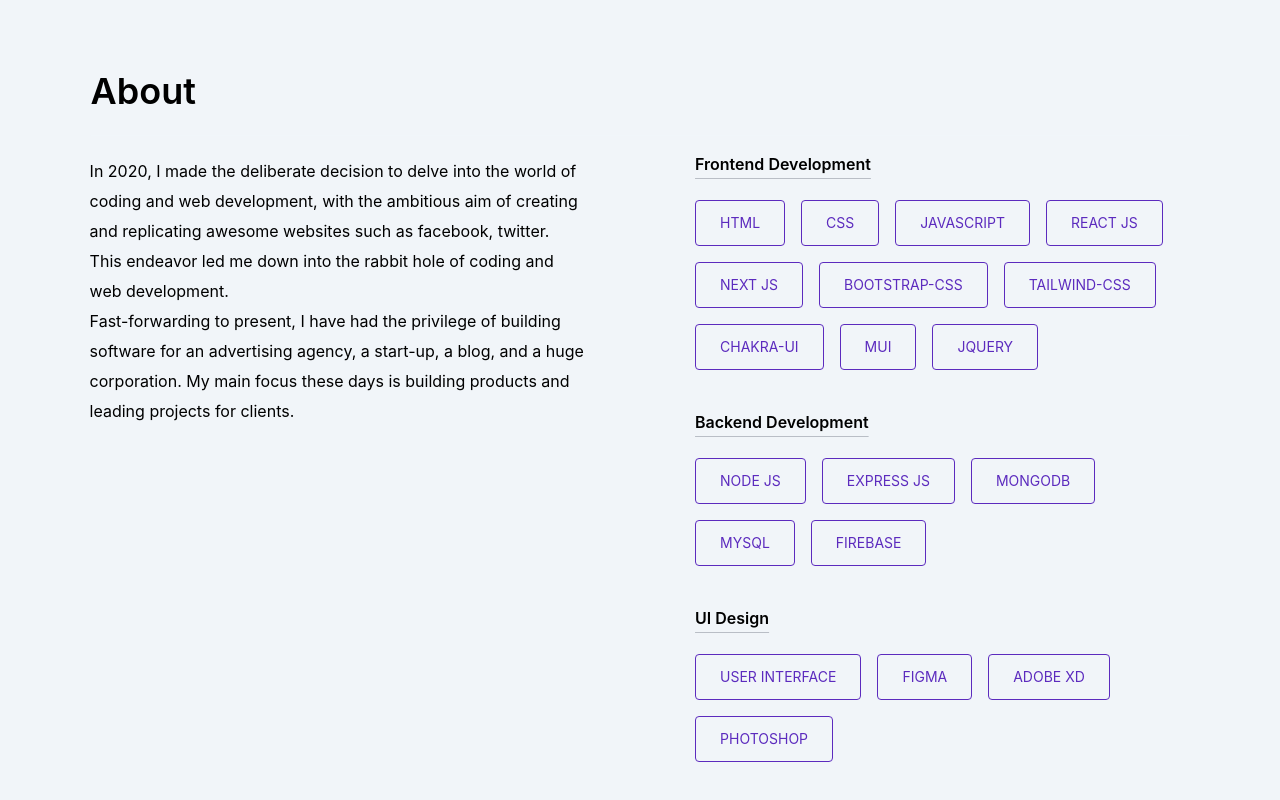
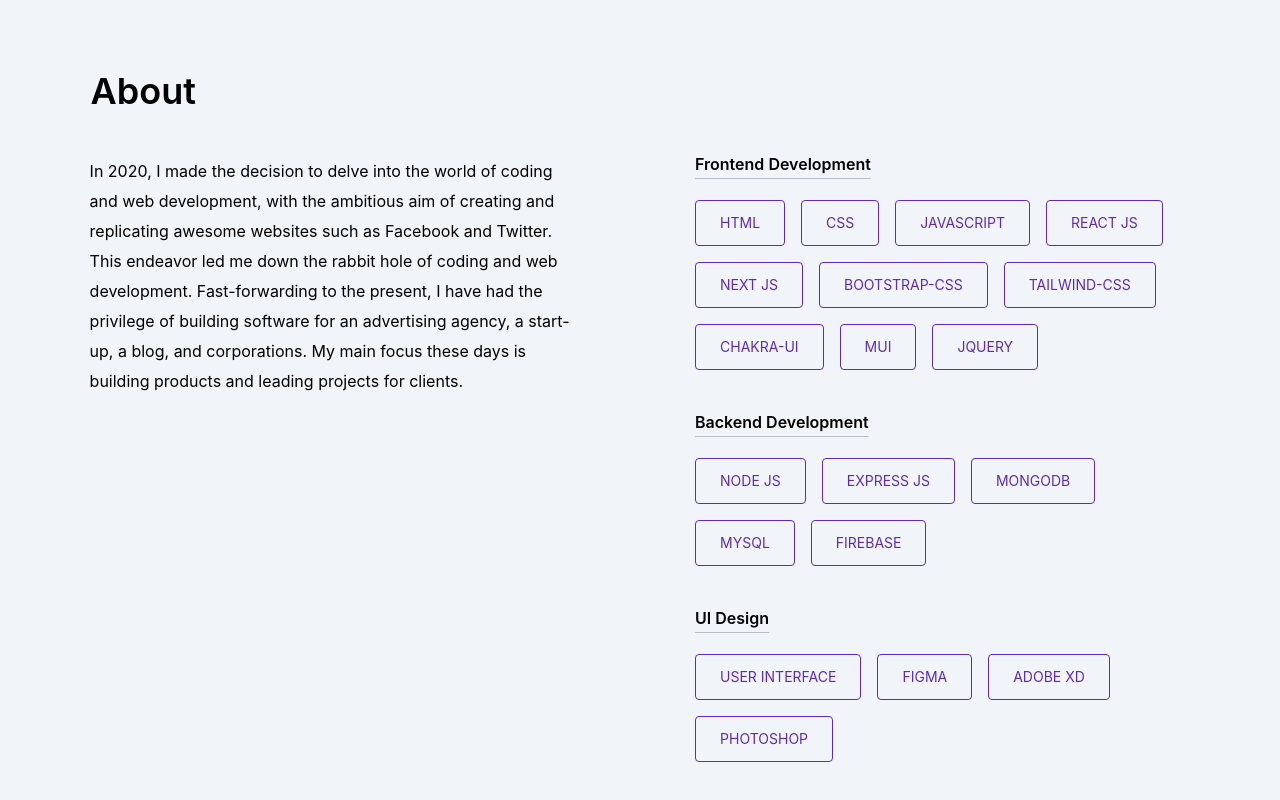
Before and after one commit to abel-otegbola/Portfolio, a Next.js app: page / in a window 1280 px wide. Shown: the part 588-1388 px from the top of the page. Built offline with nearby package versions, Linux system fonts and the light colour scheme.

Commit message:
Used grammarly to format about me text in index.js

```diff
--- a/pages/index.js
+++ b/pages/index.js
@@ -21,14 +21,9 @@ export default function Home() {
               <p
                 className="py-5 rounded leading-[30px] md:w-[45%]"
               >
-                In 2020, I made the deliberate decision to delve into the world of
-                coding and web development, with the ambitious aim of creating and
-                replicating awesome websites such as facebook, twitter. This
-                endeavor led me down into the rabbit hole of coding and web
-                development. <br /> Fast-forwarding to present, I have had the
-                privilege of building software for an advertising agency, a
-                start-up, a blog, and a huge corporation. My main focus these days
-                is building products and leading projects for clients.
+                In 2020, I made the decision to delve into the world of coding and web development, with the ambitious aim of creating and replicating awesome websites such as Facebook and Twitter. This endeavor led me down the rabbit hole of coding and web development.
+Fast-forwarding to the present, I have had the privilege of building software for an advertising agency, a start-up, a blog, and corporations. My main focus these days is building products and leading projects for clients.
+
               </p>
               <div className="md:w-[45%]">
                 <Skills />
```
